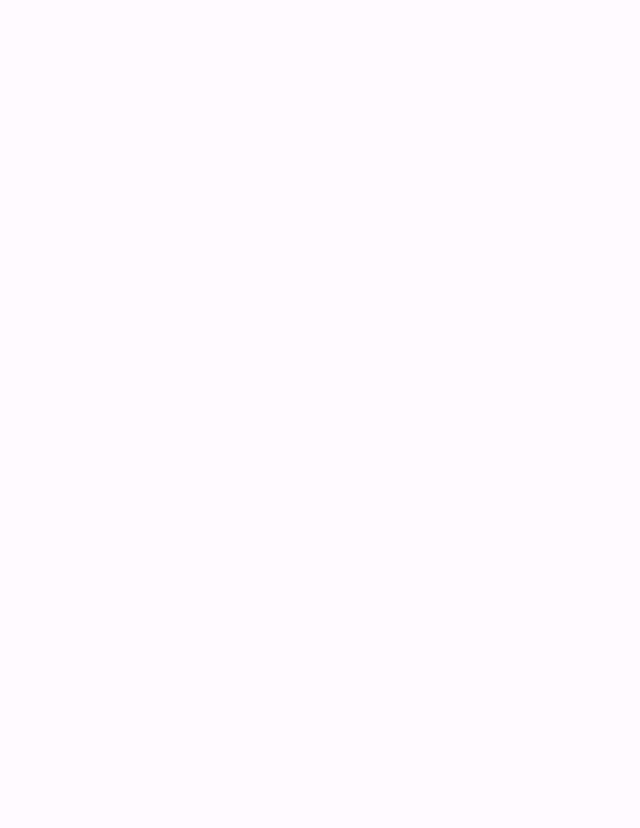
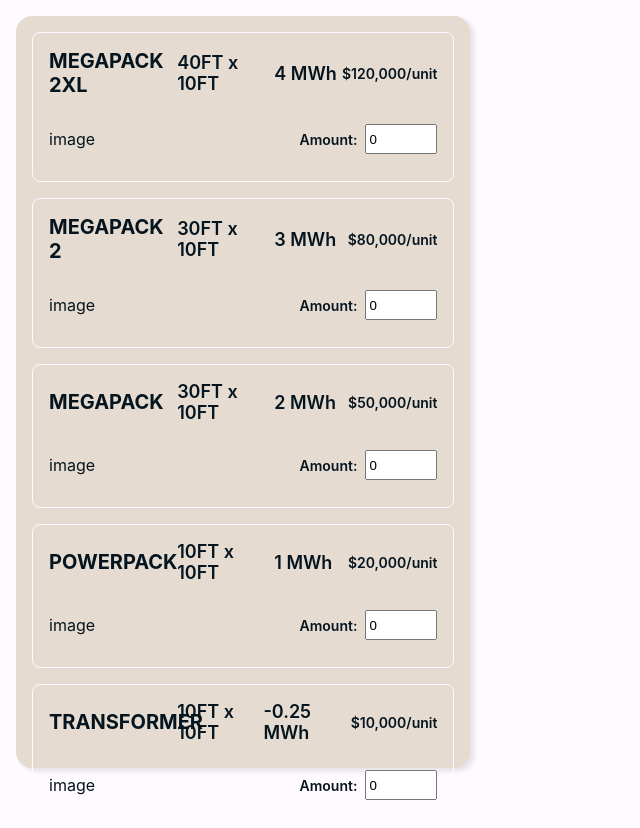
Before and after one commit to aw2934/tesla-takehome, a React (Create React App) app: page / in a window 1280 px wide. Shown: the whole page, without its empty margins (0-640 px from the left). Before the commit the page ends 800 px from the top, so only its background shows below. Built offline with nearby package versions, Linux system fonts and the light colour scheme; the HTML template or start-up script is replaced by a standard one.

Commit message:
form setup

```diff
--- a/src/App.css
+++ b/src/App.css
@@ -1,6 +1,5 @@
 .app {
   display: flex;
-  height: 200vh;
 }
 
 .form {
--- a/src/App.tsx
+++ b/src/App.tsx
@@ -1,10 +1,19 @@
-import React from 'react';
+import React, { useState } from 'react';
 import './App.css';
+import { formData } from './formData';
+import { BatteryForm } from './BatteryForm';
 
-function App() {
+const App: React.FC = () => {
+  const [order, setOrder] = useState(formData);
+
   return (
-    <div className="App">
+    <div className="app">
+      <div className="form">
+        <BatteryForm order={order} setOrder={setOrder} />
+      </div>
+      <div className="preview">
 
+      </div>
     </div>
   );
 }
--- /dev/null
+++ b/src/BatteryForm/BatteryForm.css
@@ -0,0 +1,28 @@
+.device-row {
+  display: flex;
+  flex-direction: column;
+  border-radius: 8px;
+  border: 1px solid var(--background-primary);
+  padding: 16px;
+  margin-bottom: 16px;
+}
+
+.device-row-top {
+  display: flex;
+  flex: 1;
+  align-items: center;
+}
+
+.device-row-bottom {
+  display: flex;
+  justify-content: space-between;
+  flex: 1;
+  align-items: center;
+  margin-top: 16px;
+}
+
+.input {
+  margin-left: 8px;
+  height: 24px;
+  width: 64px;
+}
--- /dev/null
+++ b/src/BatteryForm/BatteryForm.tsx
@@ -0,0 +1,69 @@
+import React from 'react';
+import { BatteryData, FormData } from '../types';
+import Text from '../Text';
+import './BatteryForm.css';
+import { formatCurrency } from './utils';
+
+interface Props {
+  order: FormData;
+  setOrder: React.Dispatch<React.SetStateAction<FormData>>
+}
+
+interface DeviceRowProps {
+  deviceName: string;
+  deviceData: BatteryData;
+  onChange: (value: string) => void;
+}
+
+const BatteryForm: React.FC<Props> = ({ order, setOrder }) => {
+  const orderValues = Object.entries(order);
+
+  return (
+    <div>
+      {orderValues.map(([deviceName, deviceData]) => (
+        <DeviceRow
+          deviceName={deviceName.toUpperCase()}
+          deviceData={deviceData}
+          onChange={() => null}
+        />
+      ))}
+    </div>
+  );
+};
+
+const DeviceRow: React.FC<DeviceRowProps> = ({
+  deviceName,
+  deviceData,
+  onChange
+}) => {
+  const dimensions = `${deviceData.width}FT x ${deviceData.depth}FT`;
+  const energyOutput = `${deviceData.energy} MWh`;
+  const costPerUnit = `${formatCurrency(deviceData.cost)}/unit`
+
+  return (
+    <div className="device-row">
+      {/* Top row: name and data */}
+      {/* bottom row: image and amount */}
+      <div className="device-row-top">
+        <Text variant="h2" style={{ width: '33%' }}>{deviceName}</Text>
+        <Text variant="h3" style={{ width: '25%' }}>{dimensions}</Text>
+        <Text variant="h3">{energyOutput}</Text>
+        <Text variant="h3" style={{ fontSize: '14px', flex: 1, textAlign: 'right' }}>{costPerUnit}</Text>
+      </div>
+      <div className="device-row-bottom">
+        {/* image here */}
+        <p>image</p>
+        <div style={{ display: 'flex', alignItems: 'center' }}>
+          <Text variant="h3" style={{ fontSize: '14px' }}>Amount:</Text>
+          <input
+            className="input"
+            value={deviceData.amount ?? 0}
+            onChange={e => onChange(e.target.value)}
+          />
+        </div>
+      </div>
+    </div>
+  );
+};
+
+export default BatteryForm;
--- /dev/null
+++ b/src/BatteryForm/index.ts
@@ -0,0 +1 @@
+export { default as BatteryForm } from './BatteryForm';
```
